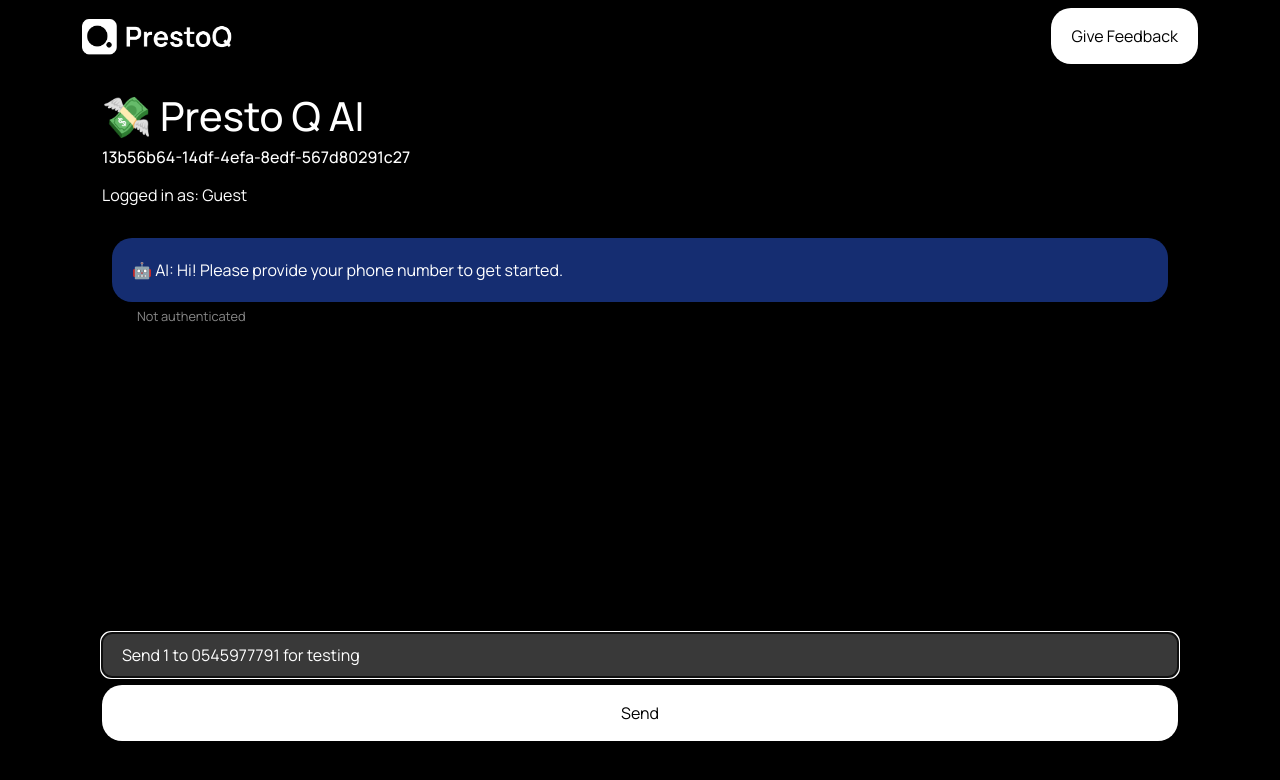
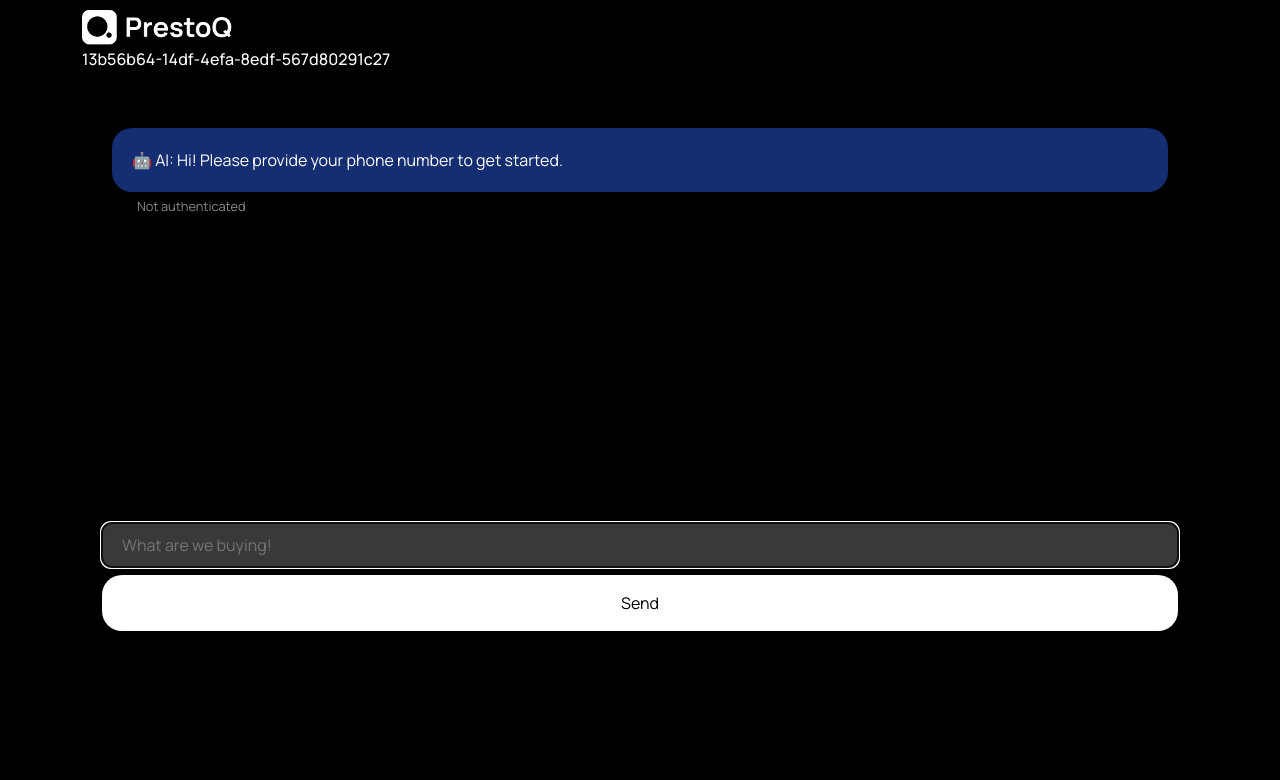
Before and after one commit to Kweku7k/PrestoQ, a Flask app: page /chat in a window 1280 px wide. Shown: the top 780 px of the page. Run offline with Flask 3, Linux system fonts and the light colour scheme.

Commit message:
made ui fixes

```diff
--- a/templates/chat.html
+++ b/templates/chat.html
@@ -37,24 +37,23 @@
                     <div class="col">
                         <div class="chat-container" style="color: white;">
                             <div style="display: flex; justify-content: space-between;">
-                                <div>
-                                <h1>💸 Presto Q AI</h1>
+                                <!-- <div>
                             <h6 id="ui-frontend-session-id"></h6>
 
                                 </div>
                                 <div id="user-info" style="display: none; justify-content: space-between;">
                                     <button class="pill-button small" style="background-color: #ff4d4d; color: white;" onclick="logout()">Logout</button></p>
-                                </div>
+                                </div> -->
                             </div>
                             <h6 id="ui-frontend-session-id"></h6>
-                            <p>Logged in as: <span id="logged-user-name">Guest</span>
-                            <div id="user-info" style="display: none;">
-                                <button class="pill-button small" style="background-color: #ff4d4d; color: white;" onclick="logout()">Logout</button></p>
-                            </div>
+                            <!-- <p>Logged in as: <span id="logged-user-name">Guest</span>  -->
+                            <!-- <div id="user-info" style="display: none;">
+                                <button class="pill-button small user-info" style="background-color: #ff4d4d; color: white;" onclick="logout()">Logout</button></p>
+                            </div> -->
                             <div id="chat-box"></div>
 
                             <input class="form-field inputformfield" type="number" id="budget-input" placeholder="Set your budget (optional)" style="display: none;">
-                            <input class="form-field inputformfield" type="text" id="user-input" placeholder="What are we buying!" value="Send 1 to 0545977791 for testing" style="margin-bottom: 1vh;" autofocus>
+                            <input class="form-field inputformfield" type="text" id="user-input" placeholder="What are we buying!" style="margin-bottom: 1vh;" autofocus>
                             <br/>
                             <button class="pill-button full" style="background-color: white;  color: black;"  onclick="sendMessage()">Send</button>
                         </div>
--- a/templates/layout.html
+++ b/templates/layout.html
@@ -32,20 +32,27 @@
     <header>
         {% if theme == DARK %}
         <nav class="navbar navbar-expand-sm navbar-transparent bg-transparent">
-            <div class="container">
+            <div class="container" style="align-items: center;">
 
-                <div class="flex-row" style="display: flex;">
+                <div class="flex-row" style="display: block;">
                     <img src="{{url_for('static', filename='img/w-logo-full.png')}}" alt="PrestoQ Logo" style="max-width: 150px;">
+
+                    <h6 style="margin-top: 5px; color: white;" id="ui-frontend-session-id"></h6>
+                    <h6 style="margin-top: 5px; color: white;" id="logged-user-name"></h6>
+
                 </div>
 
-                </a>
+
 
                 {% if title == "PrestoQAI" %}
-                <a href="{{url_for('index')}}">
-                    <button class="pill-button" style="background-color: white; color: black;" type="submit">
+                <div id="user-info">
+                    <!-- <button class="pill-button" style="background-color: white; color: black;" type="submit">
                         Give Feedback
-                    </button>
-                </a>
+                    </button> -->
+
+                    <button class="pill-button small" style="background-color: #ff4d4d; color: white;" onclick="logout()">Logout</button></p>
+
+                </div>
                 {% else %}
                 <a href="{{url_for('chat')}}">
                     <button class="pill-button" type="submit">
@@ -63,6 +70,8 @@
 
                 <div class="flex-row" style="display: flex;">
                     <img src="{{url_for('static', filename='img/b-logo-full.png')}}" alt="PrestoQ Logo" style="max-width: 150px;">
+                    <h6 id="ui-frontend-session-id"></h6>
+
                 </div>
 
                 </a>
```
